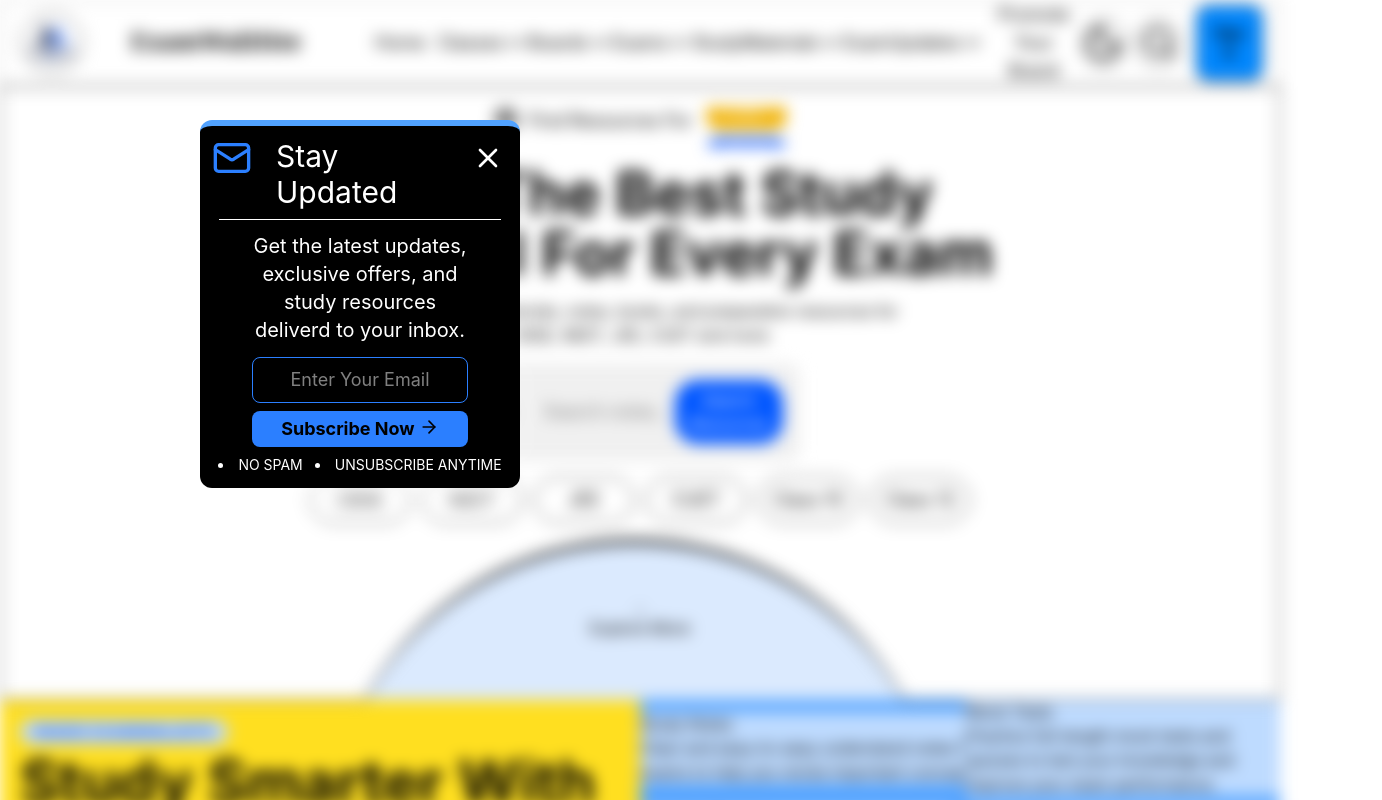
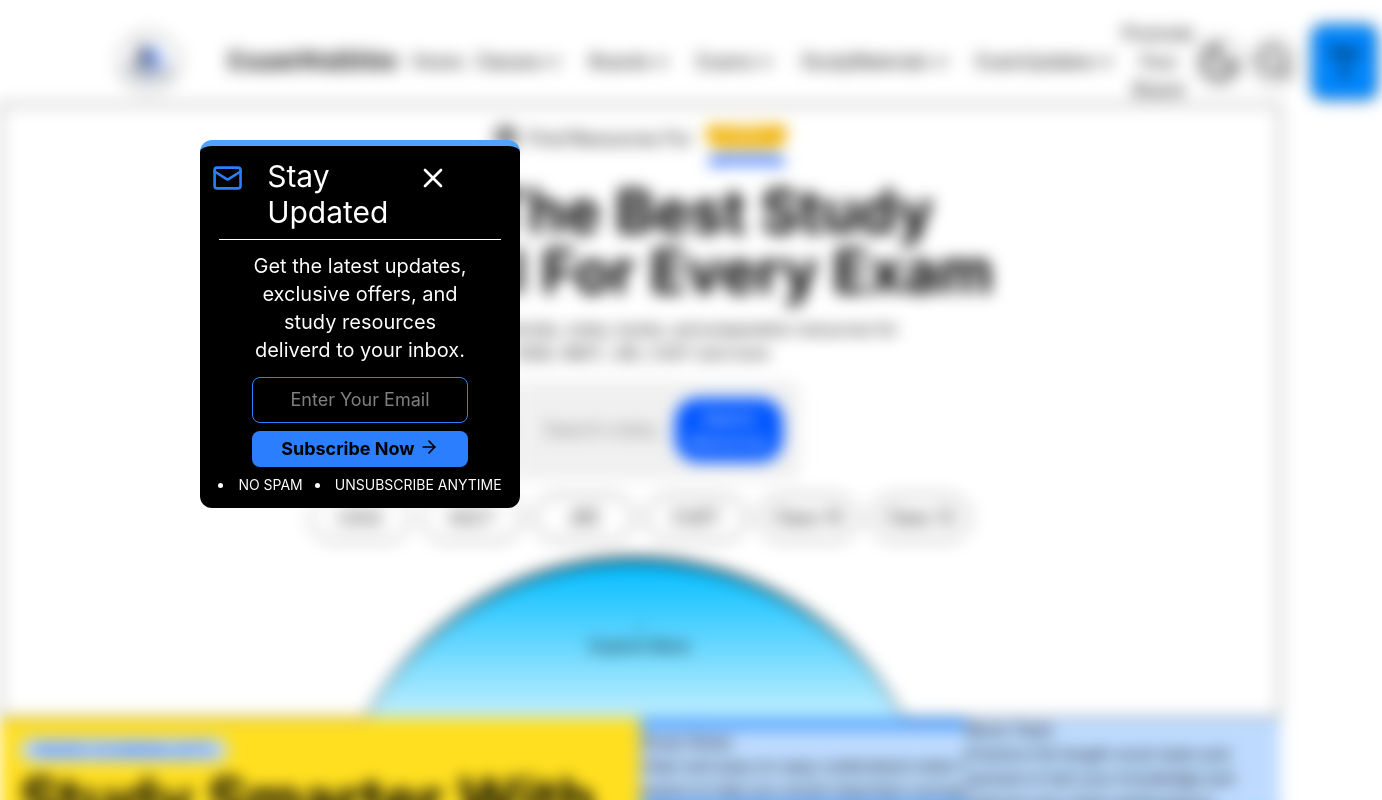
Before and after one commit to yashukaSan/study-website-UI-UX, a React (Vite) app: page / in a window 1280 px wide. Shown: the top 800 px of the page, 1382 px wide, since content can reach past the window. Built offline with nearby package versions, Linux system fonts and the light colour scheme.

Commit message:
All code wrapping in one go

```diff
--- a/index.html
+++ b/index.html
@@ -9,6 +9,8 @@
   </head>
   <body>
     <div id="root"></div>
-    <script type="module" src="/src/main.jsx"></script>
+    <script type="module" src="/src/main.jsx">
+      localStorage.setItem('isClose', false);
+    </script>
   </body>
 </html>
--- a/src/App.jsx
+++ b/src/App.jsx
@@ -15,11 +15,20 @@ import Footer from './components/Footer'
 
 
 
-function PopUpScreen({isClose, clasN, setClose}) {
+function PopUpScreen({onClose, clasN}) {
+  const closePopUp = () => {
+    console.log(localStorage.getItem('isClose'), "hell");
+    localStorage.setItem('isClose', true);
+    console.log(localStorage.getItem('isClose'), "hell");
+  };
+
   return (
-      <section className={isClose? "hidden" : clasN}>
-        <div className="flex justify-around text-2xl text-white ">
-          <div className="flex gap-6 lg:text-3xl"><Mail className="text-blue-500 mt-2 lg:h-10 lg:w-10 lg:m-0" /> Stay Updated</div> <X className="lg:mt-1 lg:h-8 lg:w-10" onClick={()=>setClose(prev => !prev)} />
+      <section className={clasN}>
+        <div className="flex justify-around w-[80%] text-2xl text-white ">
+          <div className="flex gap-6 lg:text-3xl">
+            <Mail className="text-blue-500 mt-2 lg:h-10 lg:w-10 lg:m-0" /> Stay Updated
+          </div>
+          <X className="lg:mt-1 lg:h-8 lg:w-10" onClick={onClose} />
         </div>
         <hr className="w-[95%] mt-2 m-auto" />
         <div className="xl:mx-10 mx-5 text-center lg:text-xl my-3">
@@ -40,14 +49,26 @@ function PopUpScreen({isClose, clasN, setClose}) {
 
 //MAIN FUNCTION
 function App() {
-  const [isClose, setIsClose] = useState(false);
+
+  const [isClose, setIsClose] = useState(()=>{
+    return localStorage.getItem('isClose')==='true';
+  })
   const popUpClass = "animation h-[20rem] text-white duration-500 ease-in-out xl:w-[25vw] lg:h-[23rem] lg:text-lg delay-500 backdrop-blur-lg grid border-t-blue-400 border-t-6 shadow-2xl shadow-white/40 absolute justify-center p-3 rounded-xl w-100 bg-black z-200 mt-30 lg:mt-30 sm:ml-10 lg:ml-50 ";
+
+  const handleClose = () => {
+    localStorage.setItem('isClose', 'true');
+    setIsClose(true);
+  }
 
   return (
     <main className="text-black">
-      <PopUpScreen isClose={isClose} clasN={popUpClass} setClose={setIsClose} />
-      <section className={isClose? "" : "blur"}>
-      <Header classN="border border-[#aaaaaa] h-full flex lg:w-full justify-between w-full lg:w-[60vw] px-3 " />
+      {!isClose &&
+      (
+        <PopUpScreen onClose={handleClose} clasN={popUpClass} />
+      )
+      }
+      <section className={localStorage.getItem('isClose') ? "" : "blur"}>
+      <Header classN="h-full xl:mt-5 flex xl:w-[80%] xl:m-auto justify-between w-full xl:w-[60vw] px-3 " />
       <Hero />
       <Overview classN="z-100 bg-[#ececec] relative" />
       <Courses />
--- a/src/components/Header.jsx
+++ b/src/components/Header.jsx
@@ -1,5 +1,5 @@
 import logo from "../assets/Group.png"
-import { Sun, ChevronDown, Menu, Moon, X, Search } from 'lucide-react'
+import { Sun, ChevronDown, Menu, Moon, X, Search, Dot } from 'lucide-react'
 import { useTheme } from '../ThemeContext'
 import { useState } from 'react';
 import { motion, AnimatePresence } from 'motion/react';
@@ -9,6 +9,7 @@ export default function Header({ classN }) {
     const [hoveredIndex, setHoveredIndex] = useState(false);
     const { theme, toggleTheme } = useTheme();
     const [isMenuOpen, setIsMenuOpen] = useState(false);
+    const [hoverIndex, setHoverIndex] = useState(NaN);
     const menuOptions = ['classes', 'boards', 'exams', 'studyMaterials', 'examUpdates'];
     const menuData = {
         classes: ['Class 6-8', 'Class 9-10', 'Class 11-12', 'Competitive'],
@@ -20,7 +21,7 @@ export default function Header({ classN }) {
     const [activeMenu, setActiveMenu] = useState('classes');
 
     return (
-        <>
+        <section>
             <section className={classN}>
                 {/*LOGO AND SITE NAME*/}
                 <div className="flex justify-center items-center gap-3 mr-4 sm:gap-10 lg:gap-1 xl:gap-12 align-center p-2">
@@ -54,7 +55,7 @@ export default function Header({ classN }) {
                         <button className=" xl:text-lg text-sm hover:font-bold p-1 hover:text-[#0078ff] m-0">
                             Home
                         </button>
-                        <ul className="flex gap-2 items-center xl:gap-0 2xl:text-xl xl:text-lg ml-1 justify-between text-sm m-0" >
+                        <ul className="flex gap-4 items-center xl:gap-6 2xl:text-xl xl:text-lg ml-1 justify-between text-sm m-0" >
                             {menuOptions.map((option, ind) => (
                                 <li
                                     key={"main-" + ind}
@@ -66,6 +67,7 @@ export default function Header({ classN }) {
                                     }}
                                     onMouseLeave={() => {
                                         setHoveredIndex(NaN);
+                                        setHoverIndex(NaN);
                                         //setIsSubMenuOpen(false);
                                     }}
                                 >
@@ -83,7 +85,7 @@ export default function Header({ classN }) {
                                     {/* Hover sub-menu options  */}
                                     <AnimatePresence>
                                         {hoveredIndex === ind &&
-                                            (<ul className="absolute bg-white w-[10vw] l:w-[20vw] border xl:w-[10vw] p-2 grid list-disc list-inside rounded-xl">
+                                            (<ul className="absolute w-50 bg-white p-2 grid gap-4 rounded-xl" onMouseLeave={()=>setHoverIndex(NaN)}>
                                                 {menuData[activeMenu]?.map((item, index) => (
                                                     <motion.div
                                                         // 1. Where it starts (off-screen to the right)
@@ -95,9 +97,10 @@ export default function Header({ classN }) {
                                                         // 4. Control the speed and feel
                                                         transition={{ type: 'tween', duration: 0.2, ease: 'easeInOut' }}
                                                         className="z-100 w-full bg-white top-0 text-[#010101]/70 h-full"
+                                                        onMouseLeave={() => setHoverIndex(NaN)}
                                                     >
-                                                    <li key={"up-" + index}>
-                                                        <a className="hover:text-[#0056ff] hover:cursor-pointer">{item}</a>
+                                                    <li key={"up-" + index} className="flex gap-2" onMouseEnter={()=>setHoverIndex("up"+index)} onMouuseLeave={()=>setHoverIndex(NaN)}>
+                                                        <Dot className={(hoverIndex && hoverIndex==="up"+index)? "text-blue-600 transform scale-300" : "text-green-600 transform scale-200"} /><a className="hover:text-[#0056ff] hover:cursor-pointer">{item}</a>
                                                     </li>
                                                     </motion.div>
                                                 ))}
@@ -200,6 +203,6 @@ export default function Header({ classN }) {
                 )
 }
             </AnimatePresence >
-        </>
+        </section>
     );
 }
--- a/src/components/Hero.jsx
+++ b/src/components/Hero.jsx
@@ -30,7 +30,7 @@ export default function Hero(){
             </div>
 
             <div className="h-40 overflow-hidden">
-                <div className="border-t-5  overflow-hidden w-[48vw] left-[25.56vw] rounded-full z-0 h-[65vw] absolute bg-blue-100" />
+                <div className="border-t-5 overflow-hidden w-[48vw] left-[25.56vw] rounded-full z-0 h-[65vw] absolute bg-linear-[#00bcff,white,transparent,transparent,transparent]" />
                 <MoveDown size={70} className="animate-wiggle pt-15  m-auto z-100" />
                 <p className="animate-wiggle m-auto z-100" >Explore More</p>
             </div>
```
Also changed, not shown: 1 other file (tests, documents, lock files or other folders).
